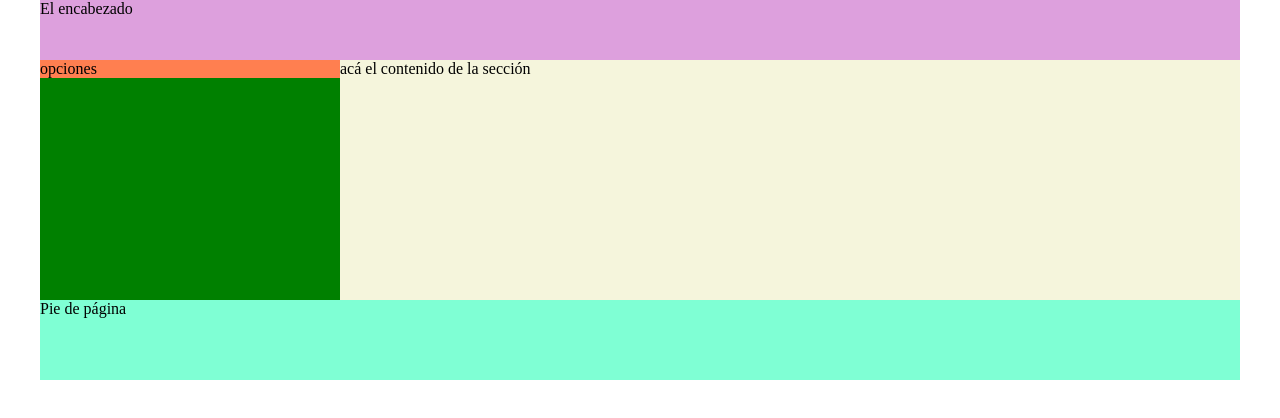
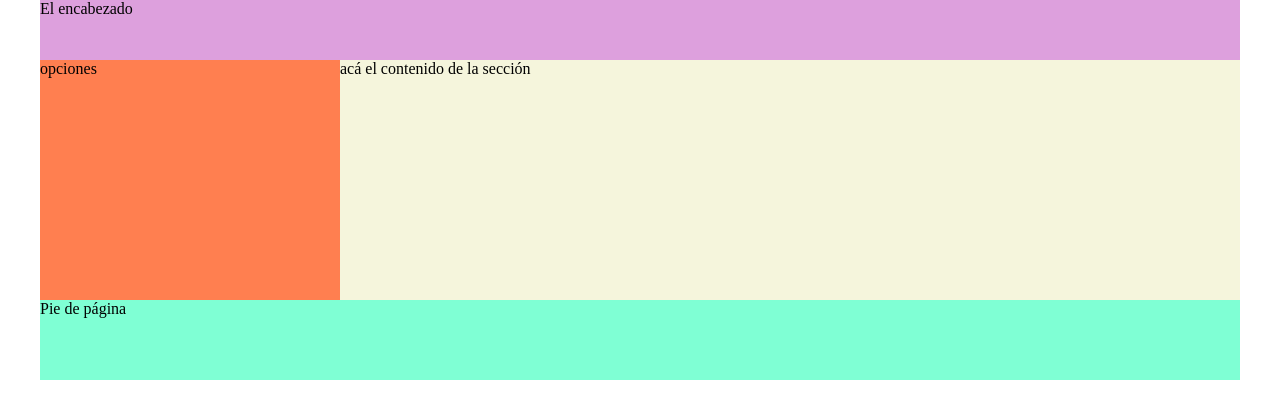
Before and after one commit to CatedrasUFPSO/ejercicioModeloCajas, a plain HTML site: page index.html in a window 1280 px wide. Drawn offline with Linux system fonts and the light colour scheme.

Commit message:
Estructura con Flex

```diff
--- a/css.css
+++ b/css.css
@@ -10,12 +10,12 @@ header {
 
 section {
   background-color: green;
-  overflow: hidden;
+  display: flex;
+  /*flex-direction: column-reverse;*/
 }
 
 nav {
   background-color: coral;
-  float: left;
   width: 25%;
 }
 
@@ -27,7 +27,6 @@ footer {
 article {
   width: 75%;
   height: 240px;
-  float: left;
   background-color: beige;
 }
 
```
